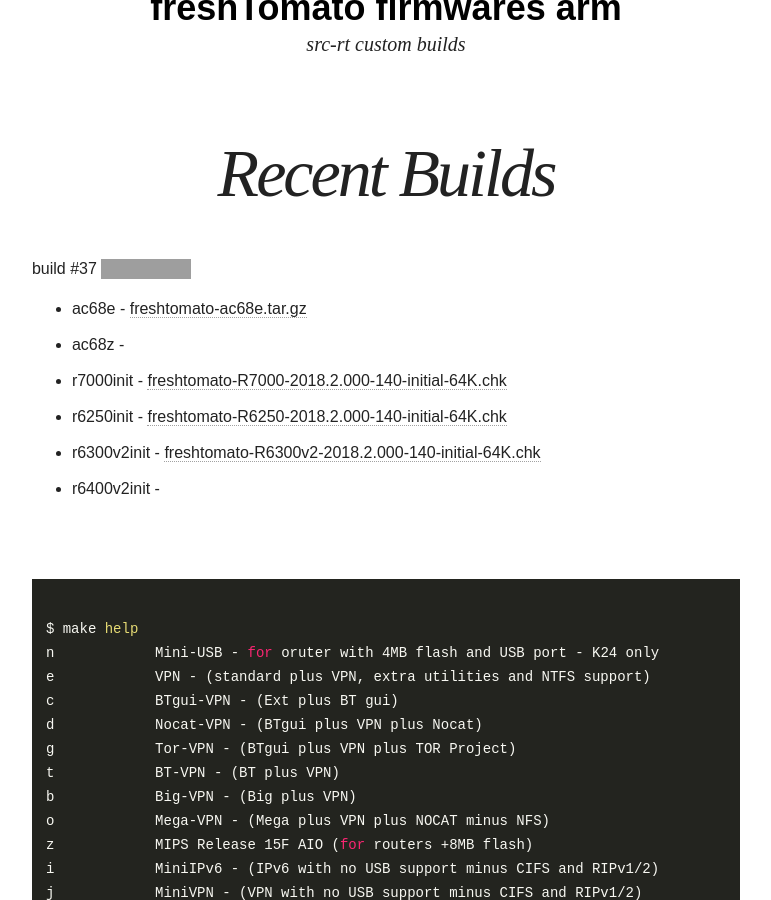
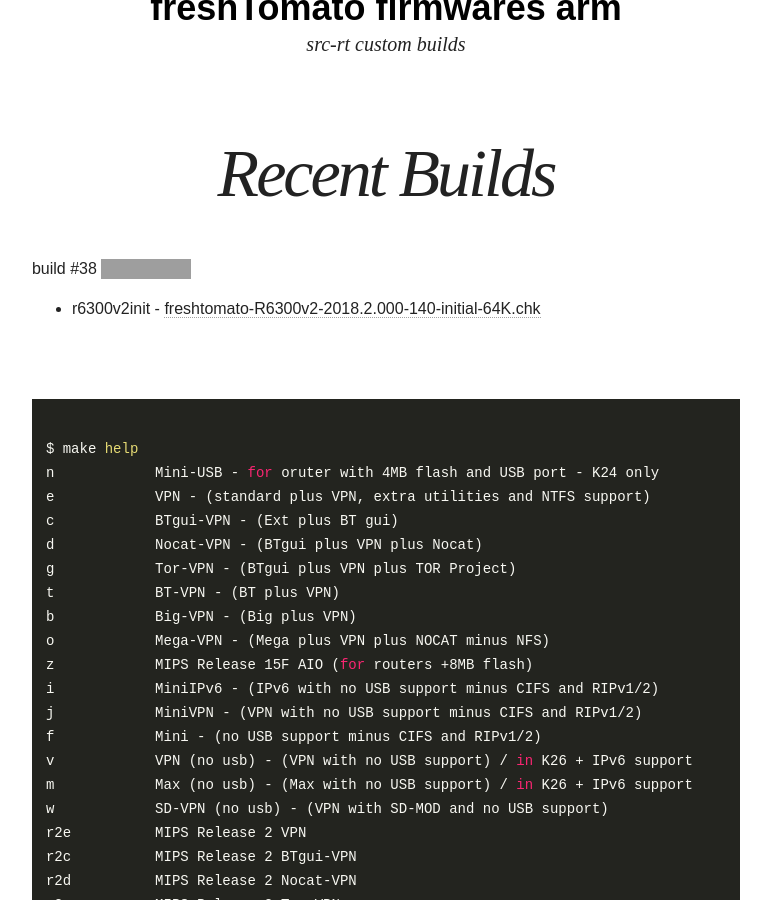
Before and after one commit to oglopss/freshTomato-ARM-ci-jekyll, a Jekyll site: the page built from index.html, in a window 1280 px wide and 900 px high, scrolled down 339 px. Shown: the whole window, without its empty margins (254-1025 px from the left). Built offline with Jekyll 4.4.1, drawn with Linux system fonts in a browser that asks for light colours; nearby versions of some CDN libraries; grey boxes are pictures that could not be loaded.

Commit message:
Travis build 38 r6300v2init pushed to gh-pages

```diff
--- a/_data/ss.yml
+++ b/_data/ss.yml
@@ -1,8 +1,3 @@
-build: 37
+build: 38
 files:
   - 0005 r6300v2init freshtomato-R6300v2-2018.2.000-140-initial-64K.chk
-  - 0003 r7000init freshtomato-R7000-2018.2.000-140-initial-64K.chk
-  - 0004 r6250init freshtomato-R6250-2018.2.000-140-initial-64K.chk
-  - 0006 r6400v2init
-  - 0001 ac68e freshtomato-ac68e.tar.gz
-  - 0002 ac68z
```
